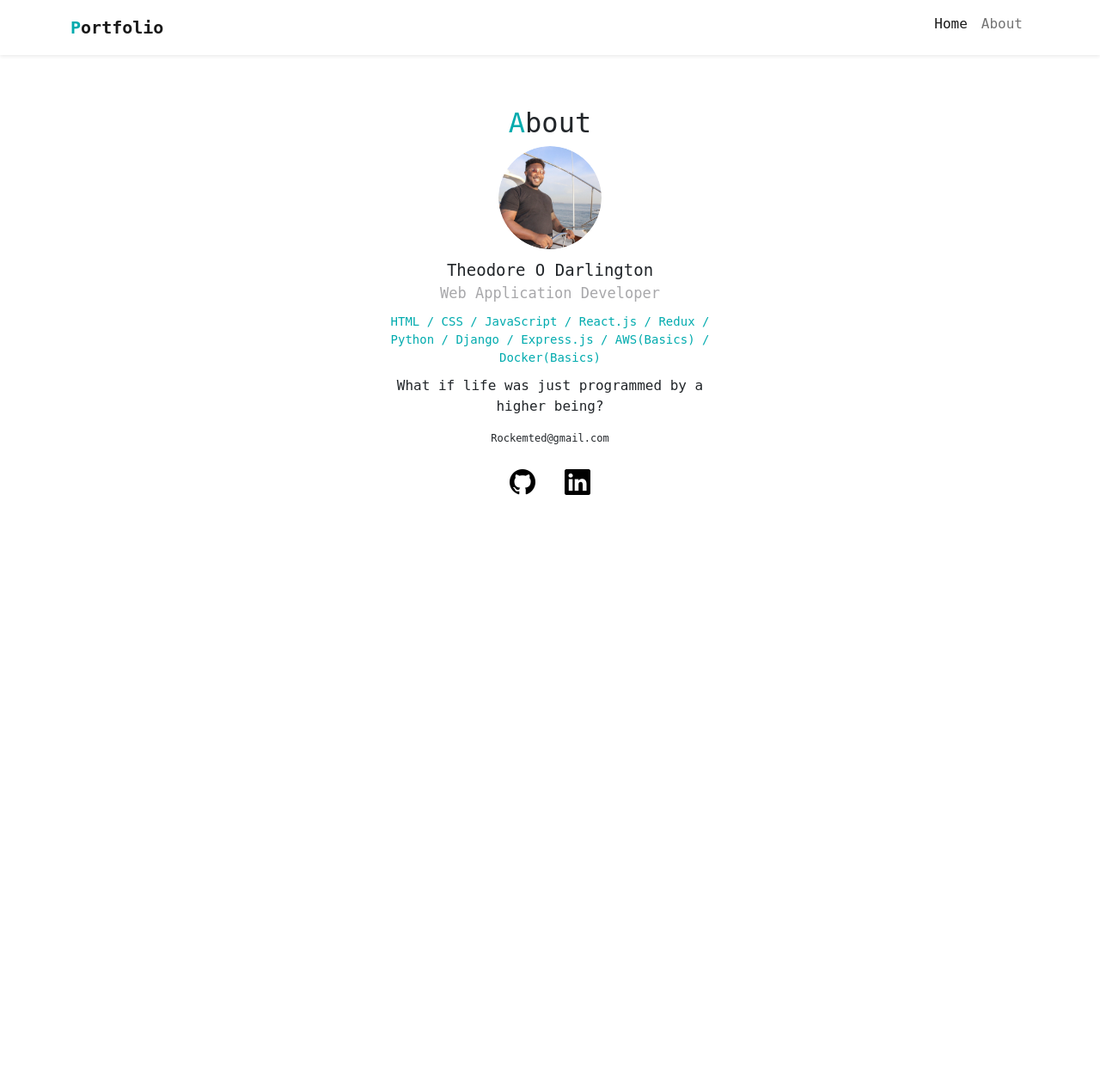
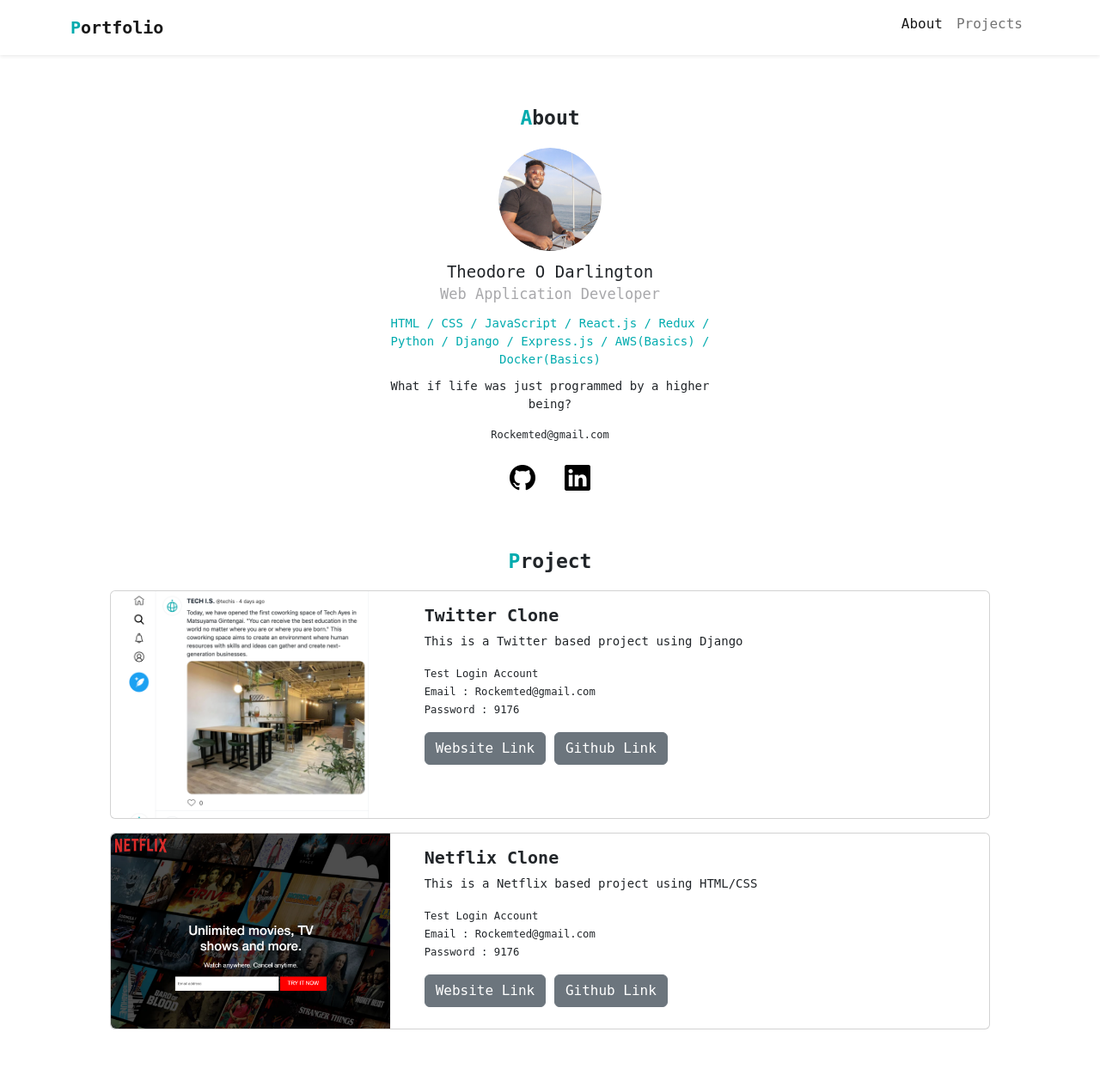
Before and after one commit to theonidas11/portfolio, a PHP site: page / in a window 1280 px wide. Shown: the whole page at 86% size. Before the commit the page ends 576 px from the top, so only its background shows below. Run offline with PHP 8.4, Linux system fonts and the light colour scheme; some libraries are stand-ins or nearby versions.

Commit message:
created the project section, designing template completed

```diff
--- a/index.html
+++ b/index.html
@@ -21,10 +21,10 @@
           <div class='collapse navbar-collapse' id="navbarToggler">
             <ul class="navbar-nav ms-auto mb-2">
               <li class="nav-item">
-                <a class="nav-link active" aria-current="page" href="#">Home</a>
+                <a class="nav-link active" aria-current="page" href="#">About</a>
               </li>
               <li class="nav-item">
-                <a class="nav-link font-black" href="#about">About</a>
+                <a class="nav-link font-black" href="#about">Projects</a>
               </li>
             </ul>
           </div>
@@ -45,7 +45,65 @@
         <div class="icons">
             <a href="#"><i class="bi bi-github"></i></a>
             <a href="#"><i class="bi bi-linkedin ms-3"></i></a>
-    <script src="https://cdn.jsdelivr.net/npm/bootstrap@5.2.0/dist/js/bootstrap.bundle.min.js" integrity="sha384-A3rJD856KowSb7dwlZdYEkO39Gagi7vIsF0jrRAoQmDKKtQBHUuLZ9AsSv4jD4Xa" crossorigin="anonymous"></script>
+        </div>
+       </div>
+
+        <div id="project">
+            <h2><span class='font-primary'>P</span>roject</h2>
+
+            <div class="card mb-3";">
+                <div class="row">
+                  <div class="col-md-4">
+                    <img src="img/project-twitter (1).png" class="img-fluid rounded-start" alt="Twitter Project">
+                  </div>
+                  <div class="col-md-8">
+                    <div class="card-body">
+                      <h5 class="card-title">Twitter Clone</h5>
+                      <p class="card-text">This is a Twitter based project using Django</p>
+                      <p class="card-text"><small class='text muted'>
+                        Test Login Account <br>
+                        Email : Rockemted@gmail.com <br>
+                        Password : 9176
+
+                      </small></p>
+                      <a href="#" target="_blank" class="btn btn-secondary">Website Link</a>
+                      <a href="#" target="_blank" class="btn btn-secondary">Github Link</a>
+                      <p class="card-text"><small class="text-muted"></small></p>
+                    </div>
+                  </div>
+                </div>
+              </div>
+
+              <div class="card mb-3";">
+                <div class="row">
+                  <div class="col-md-4">
+                    <img src="img/project-netflix (1).png" class="img-fluid rounded-start" alt="Netflix Project">
+                  </div>
+                  <div class="col-md-8">
+                    <div class="card-body">
+                      <h5 class="card-title">Netflix Clone</h5>
+                      <p class="card-text">This is a Netflix based project using HTML/CSS </p>
+                      <p class="card-text"><small class='text muted'>
+                        Test Login Account <br>
+                        Email : Rockemted@gmail.com <br>
+                        Password : 9176
+
+                      </small></p>
+                      <a href="#" target="_blank" class="btn btn-secondary">Website Link</a>
+                      <a href="#" target="_blank" class="btn btn-secondary">Github Link</a>
+                      <p class="card-text"><small class="text-muted"></small></p>
+                    </div>
+                  </div>
+                </div>
+
+
+        </div>
+
+
+
+
+
+            <script src="https://cdn.jsdelivr.net/npm/bootstrap@5.2.0/dist/js/bootstrap.bundle.min.js" integrity="sha384-A3rJD856KowSb7dwlZdYEkO39Gagi7vIsF0jrRAoQmDKKtQBHUuLZ9AsSv4jD4Xa" crossorigin="anonymous"></script>
 </body>
 
 </html>
--- a/style.css
+++ b/style.css
@@ -17,7 +17,19 @@ body{
     font-weight: bold;
 }
 
+p{
+    font-size: 14px;
+}
 
+h2{
+    font-weight: bold;
+    font-size: 23px;
+    margin-bottom: 20px;
+}
+
+a .font-black{
+    color:#000 !important;
+}
 /*****************
 
 About
@@ -66,3 +78,26 @@ About
     color: #000
 
 }
+
+/************************
+
+PROJECT
+
+************************/
+
+#project {
+    margin: 60px auto;
+    width: 80%
+}
+
+#project h2{
+    text-align: center;
+}
+
+#project .card img {
+    width: 100%;
+}
+
+#project .card-title {
+    font-weight: bold;
+}
```
